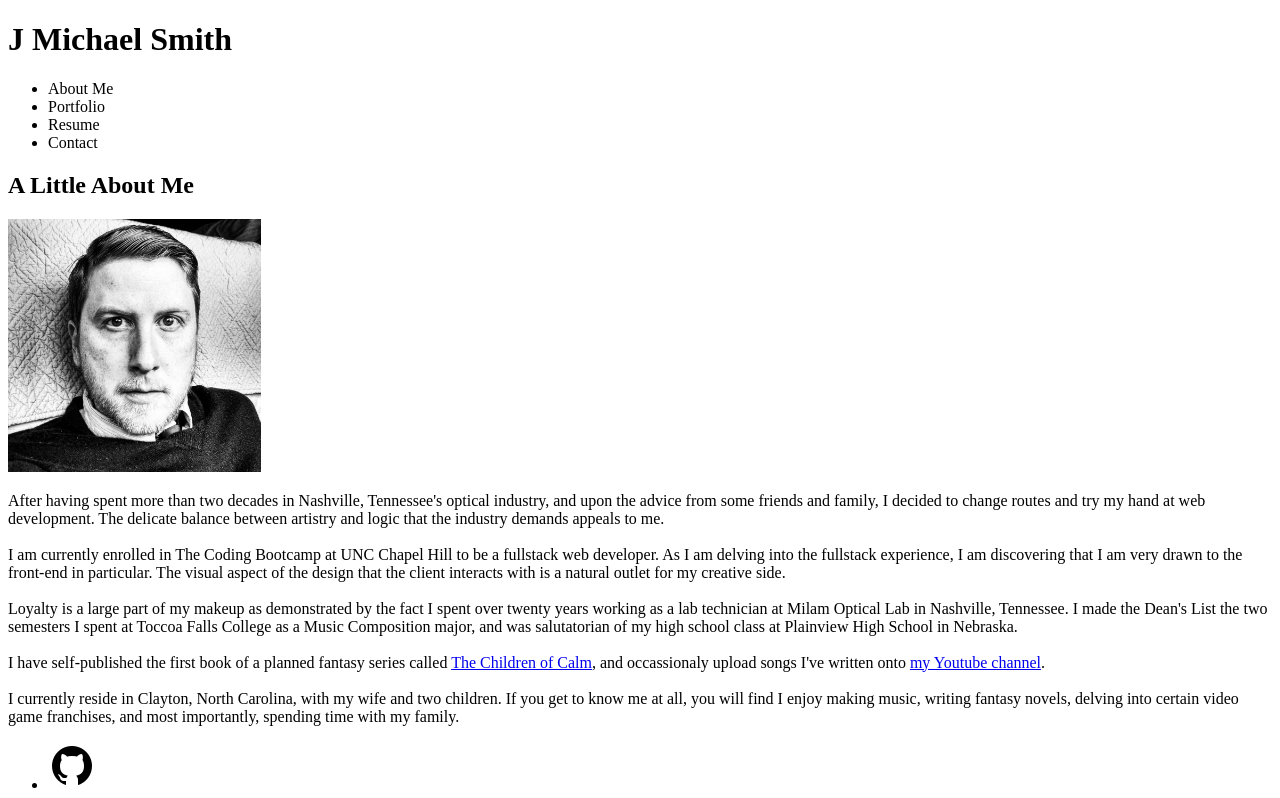
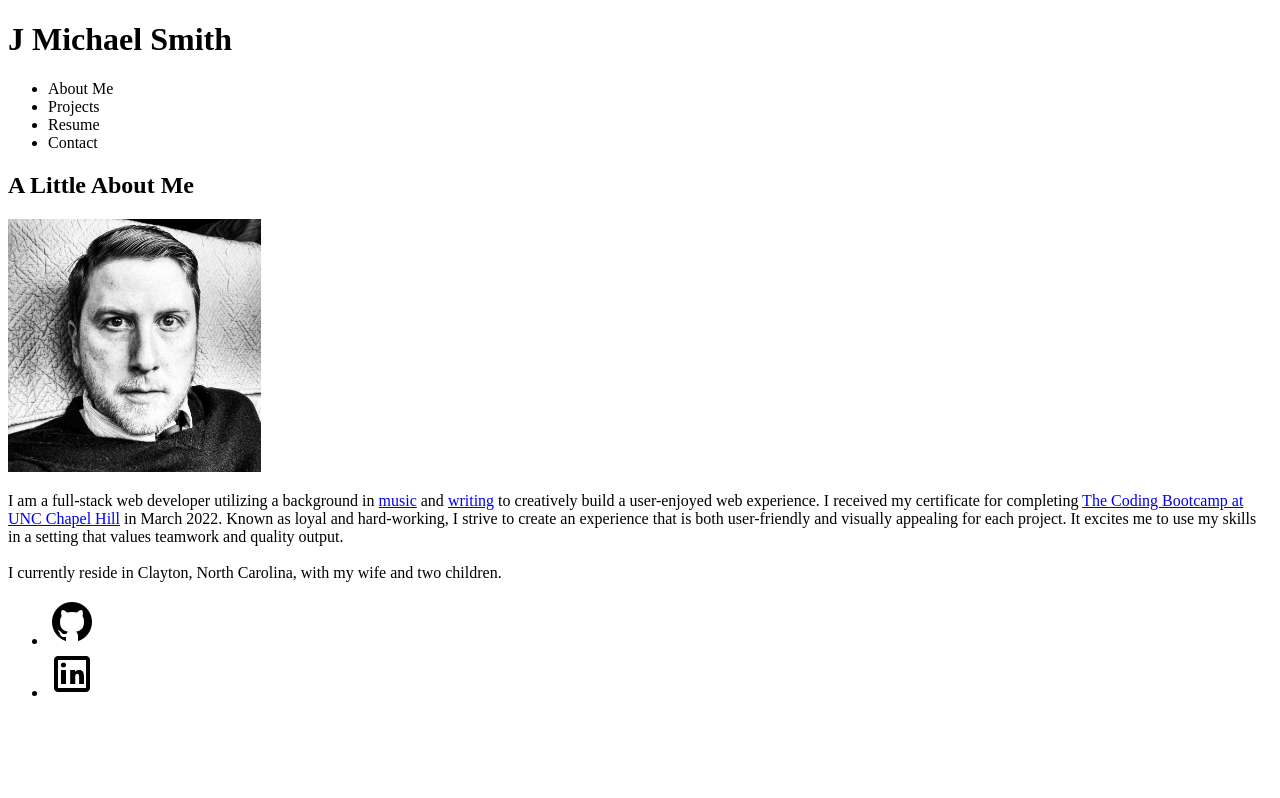
Before and after one commit to theprattler/portfolio, a React (Create React App) app in the folder my-portfolio/: page / in a window 1280 px wide. Shown: the top 798 px of the page. Built offline with nearby package versions, Linux system fonts and the light colour scheme; the HTML template or start-up script is replaced by a standard one.

Commit message:
updated bio and added rel='noreferrer' to href links

```diff
--- a/my-portfolio/src/components/About/index.js
+++ b/my-portfolio/src/components/About/index.js
@@ -6,23 +6,14 @@ function About() {
     <section>
       <h1 id="about">A Little About Me</h1>
       <div>
-        <img src={aboutImage} style={{ width: '20%' }} alt='black and white photo of J Michael Smith'></img>
+        <img src={aboutImage} style={{ width: '20%' }} alt='black and white of J Michael Smith'></img>
       </div>
       <div>
         <p>
-          After having spent more than two decades in Nashville, Tennessee's optical industry, and upon the advice from some friends and family, I decided to change routes and try my hand at web development. The delicate balance between artistry and logic that the industry demands appeals to me.
+          I am a full-stack web developer utilizing a background in <a href='https://www.youtube.com/channel/UC3lxkRvIOZASJuvV5UQY9OQ' target='_blank' rel='noreferrer'>music</a> and <a href='https://www.amazon.com/Children-Calm-J-Michael-Smith-ebook/dp/B01BWI5EUO/ref=sr_1_1?crid=3AEFNJSEVCG8Z&keywords=the+children+of+calm+j+michael+smith&qid=1643567744&sprefix=the+children+of+calm+j+michael+smith%2Caps%2C86&sr=8-1' target='_blank' rel='noreferrer'>writing</a> to creatively build a user-enjoyed web experience. I received my certificate for completing <a href='https://bootcamp.unc.edu/coding/' target='_blank' rel='noreferrer'>The Coding Bootcamp at UNC Chapel Hill</a> in March 2022. Known as loyal and hard-working, I strive to create an experience that is both user-friendly and visually appealing for each project. It excites me to use my skills in a setting that values teamwork and quality output.
           <br></br>
           <br></br>
-          I am currently enrolled in The Coding Bootcamp at UNC Chapel Hill to be a fullstack web developer. As I am delving into the fullstack experience, I am discovering that I am very drawn to the front-end in particular. The visual aspect of the design that the client interacts with is a natural outlet for my creative side.
-          <br></br>
-          <br></br>
-          Loyalty is a large part of my makeup as demonstrated by the fact I spent over twenty years working as a lab technician at Milam Optical Lab in Nashville, Tennessee. I made the Dean's List the two semesters I spent at Toccoa Falls College as a Music Composition major, and was salutatorian of my high school class at Plainview High School in Nebraska.
-          <br></br>
-          <br></br>
-          I have self-published the first book of a planned fantasy series called <a href='https://www.amazon.com/Children-Calm-J-Michael-Smith-ebook/dp/B01BWI5EUO/ref=sr_1_1?crid=2YV313LAZ4KLW&keywords=the+children+of+calm+j+michael+smith&qid=1645994225&sprefix=%2Caps%2C50&sr=8-1' target='_blank'>The Children of Calm</a>, and occassionaly upload songs I've written onto <a href='https://www.youtube.com/channel/UC3lxkRvIOZASJuvV5UQY9OQ' target='_blank'>my Youtube channel</a>.
-          <br></br>
-          <br></br>
-          I currently reside in Clayton, North Carolina, with my wife and two children. If you get to know me at all, you will find I enjoy making music, writing fantasy novels, delving into certain video game franchises, and most importantly, spending time with my family.
+          I currently reside in Clayton, North Carolina, with my wife and two children.
         </p>
       </div>
     </section>
--- a/my-portfolio/src/components/Footer/index.js
+++ b/my-portfolio/src/components/Footer/index.js
@@ -1,26 +1,26 @@
 import React from 'react';
 import githubIcon from '../../assets/icons/github-48.png';
 import linkedinIcon from '../../assets/icons/linkedin-48.png';
-import twitterIcon from '../../assets/icons/twitter-48.png';
-import wordpressIcon from '../../assets/icons/wordpress-48.png';
-import facebookIcon from '../../assets/icons/facebook-48.png';
-import youtubeIcon from '../../assets/icons/youtube-48.png';
+// import twitterIcon from '../../assets/icons/twitter-48.png';
+// import wordpressIcon from '../../assets/icons/wordpress-48.png';
+// import facebookIcon from '../../assets/icons/facebook-48.png';
+// import youtubeIcon from '../../assets/icons/youtube-48.png';
 
 function Footer() {
   return (
     <div>
       <ul>
         <li>
-          <a href="https://github.com/theprattler" target='_blank'>
+          <a href="https://github.com/theprattler" target='_blank' rel='noreferrer'>
             <img src={githubIcon} alt='' />
           </a>
         </li>
         <li>
-          <a href="https://www.linkedin.com/in/j-michael-smith-917230220/" target='_blank'>
+          <a href="https://www.linkedin.com/in/j-michael-smith-917230220/" target='_blank' rel='noreferrer'>
             <img src={linkedinIcon} alt='' />
           </a>
         </li>
-        <li>
+        {/* <li>
           <a href="https://twitter.com/jmichaelsmith0" target='_blank'>
             <img src={twitterIcon} alt='' />
           </a>
@@ -39,7 +39,7 @@ function Footer() {
           <a href='' target='_blank'>
             <img src={youtubeIcon} alt='' />
           </a>
-        </li>
+        </li> */}
       </ul>
     </div>
   )
--- a/my-portfolio/src/components/Navigation/index.js
+++ b/my-portfolio/src/components/Navigation/index.js
@@ -1,15 +1,9 @@
 import React, { useEffect, useState } from 'react';
 
 function Navigation(props) {
-  // const {
-  //   categories = [],
-  //   setCurrentCategory,
-  //   currentCategory
-  // } = props;
-
   const categories = [
     {name: 'About Me'},
-    {name: 'Portfolio'},
+    {name: 'Projects'},
     {name: 'Resume'},
     {name: 'Contact'}
   ];
@@ -28,23 +22,23 @@ function Navigation(props) {
       setProjectSelected(false)
       setResumeSelected(false)
       setContactSelected(false)
-    } else if (name === 'Portfolio') {
+    } else if (name === 'Projects') {
+      setAboutSelected(false)
       setProjectSelected(true)
-      setAboutSelected(false)
       setResumeSelected(false)
       setContactSelected(false)
     } else if (name === 'Resume') {
+      setAboutSelected(false)
+      setProjectSelected(false)
       setResumeSelected(true)
+      setContactSelected(false)
+    } else if (name === 'Contact') {
       setAboutSelected(false)
       setProjectSelected(false)
       setContactSelected(false)
-    } else if (name === 'Contact') {
       setContactSelected(true)
-      setAboutSelected(false)
-      setProjectSelected(false)
-      setContactSelected(false)
     }
-  }
+  };
 
   useEffect(() => {
     document.title = 'J Michael Smith - ' + currentCategory.name;
@@ -53,22 +47,6 @@ function Navigation(props) {
   return (
     <nav>
       <ul>
-        {/* {categories.map((category) => (
-          <li
-            className={`${
-              currentCategory.name === category.name && 'navActive'
-              }`}
-            key={category.name}
-          >
-            <span
-              onClick={() => {
-                categorySelected(category.name)
-                setCurrentCategory(category)
-              }}
-            >
-            </span>
-          </li>
-        ))} */}
         {categories.map((category) => (
           <li key={category.name} onClick={() => {
             categorySelected(category.name)
```
